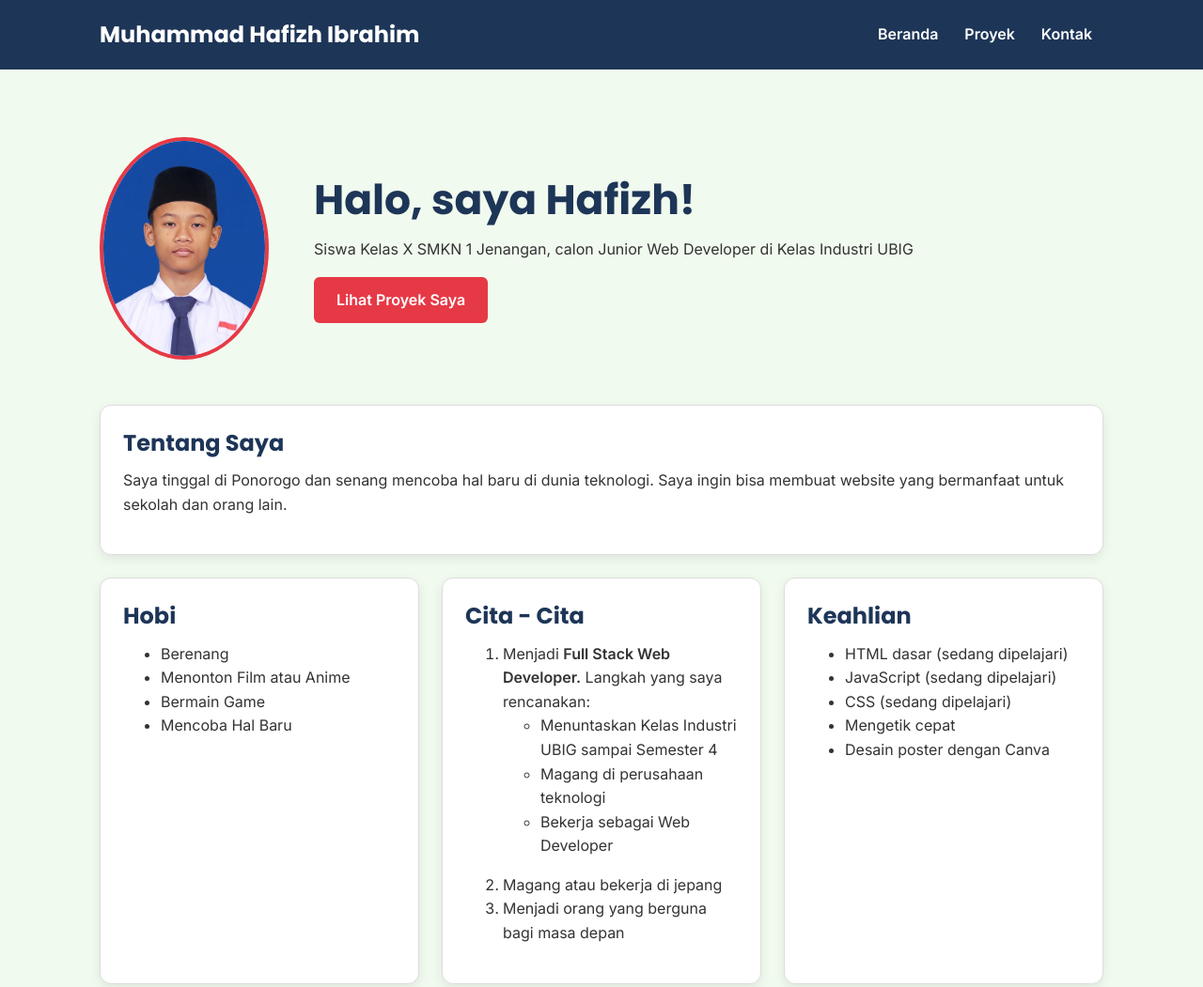
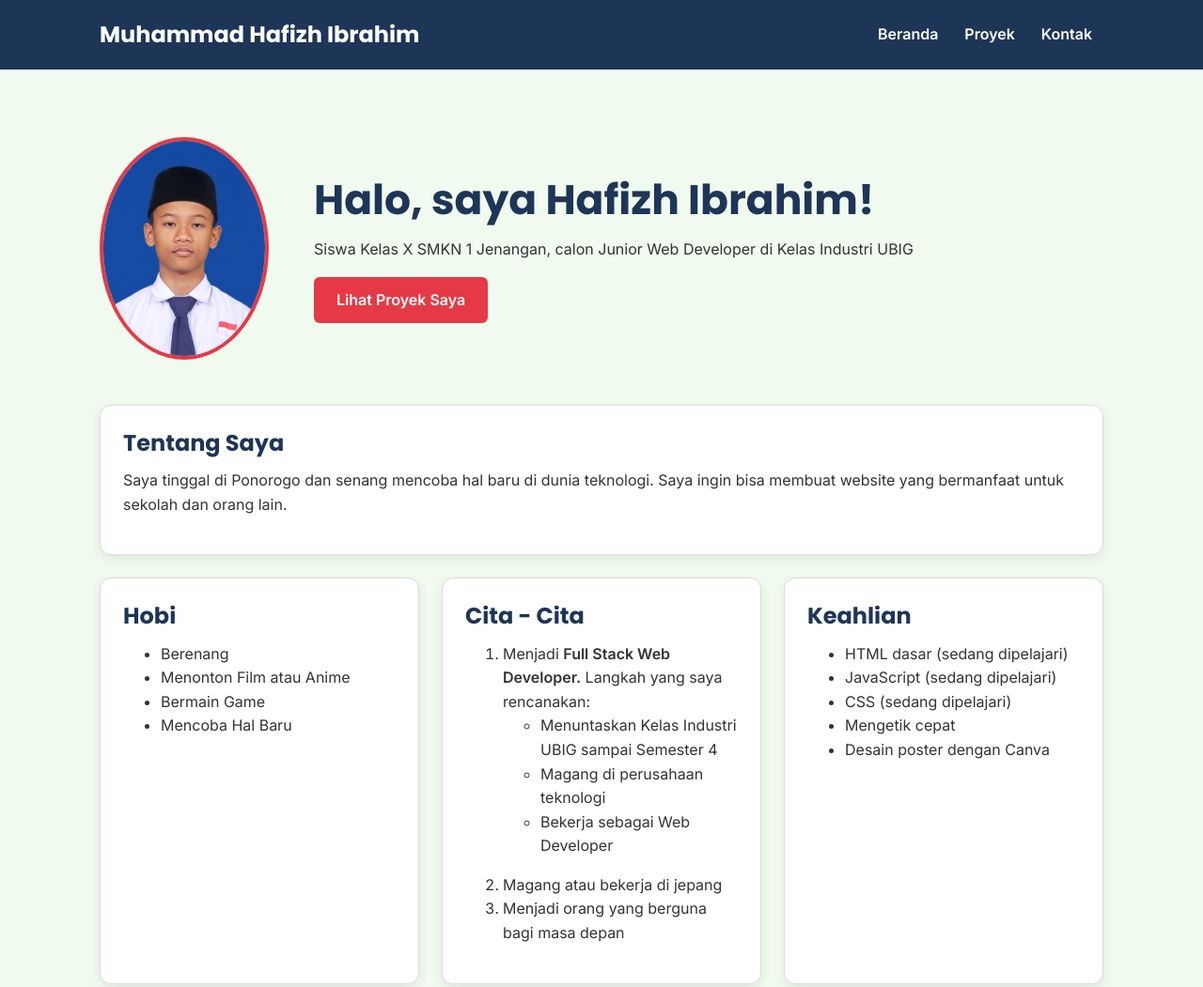
Before and after one commit to mhafizhibrahim/portofolio, a plain HTML site: page index.html in a window 1280 px wide. Shown: the top 1051 px of the page at 94% size. Drawn offline with Linux system fonts and the light colour scheme.

Commit message:
fix: untuk demonstrasi

```diff
--- a/index.html
+++ b/index.html
@@ -29,7 +29,7 @@
         <section class="hero">
           <img src="img/Hapis.png" alt="Hafizh Ibrahim" width="180">
           <div>
-            <h2>Halo, saya Hafizh!</h2>
+            <h2>Halo, saya Hafizh Ibrahim!</h2>
             <p>Siswa Kelas X SMKN 1 Jenangan, calon Junior Web Developer di Kelas Industri UBIG</p>
             <a href="proyek.html" class="tombol">Lihat Proyek Saya</a>
           </div>
```
